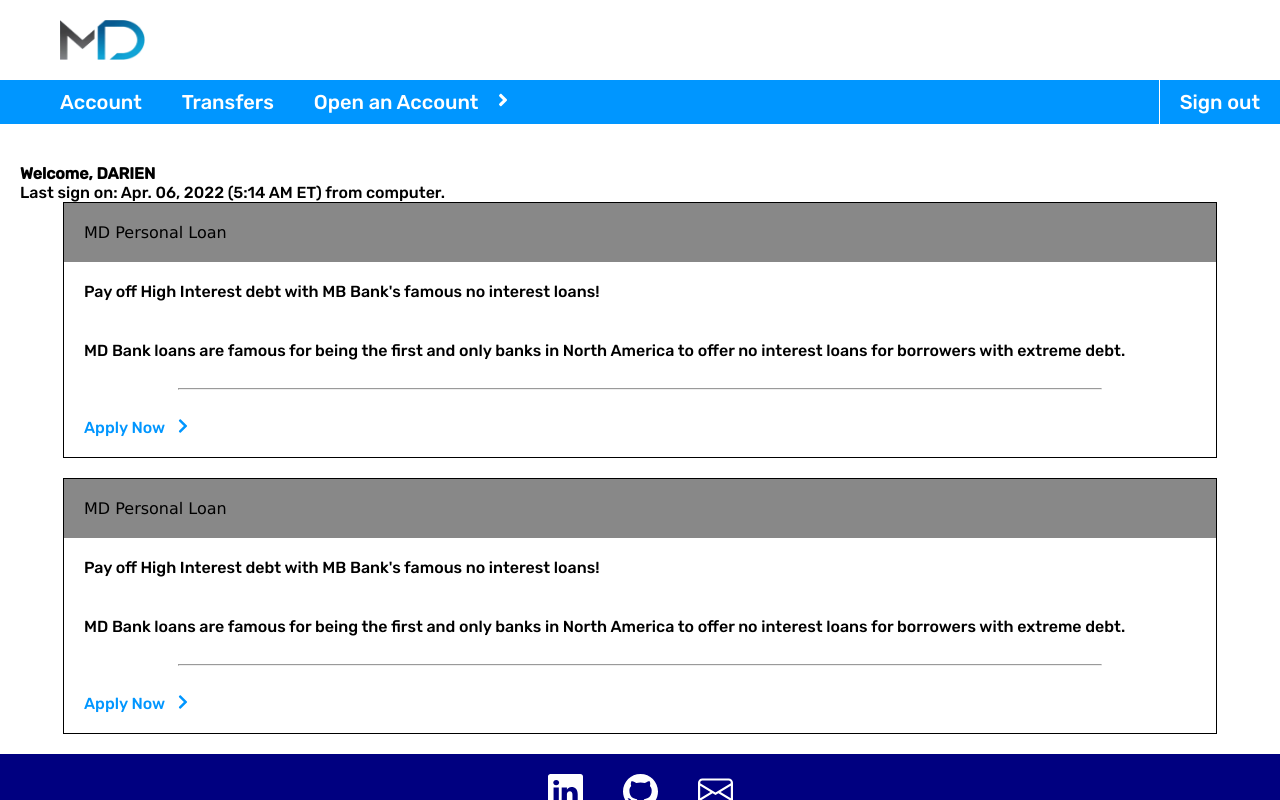
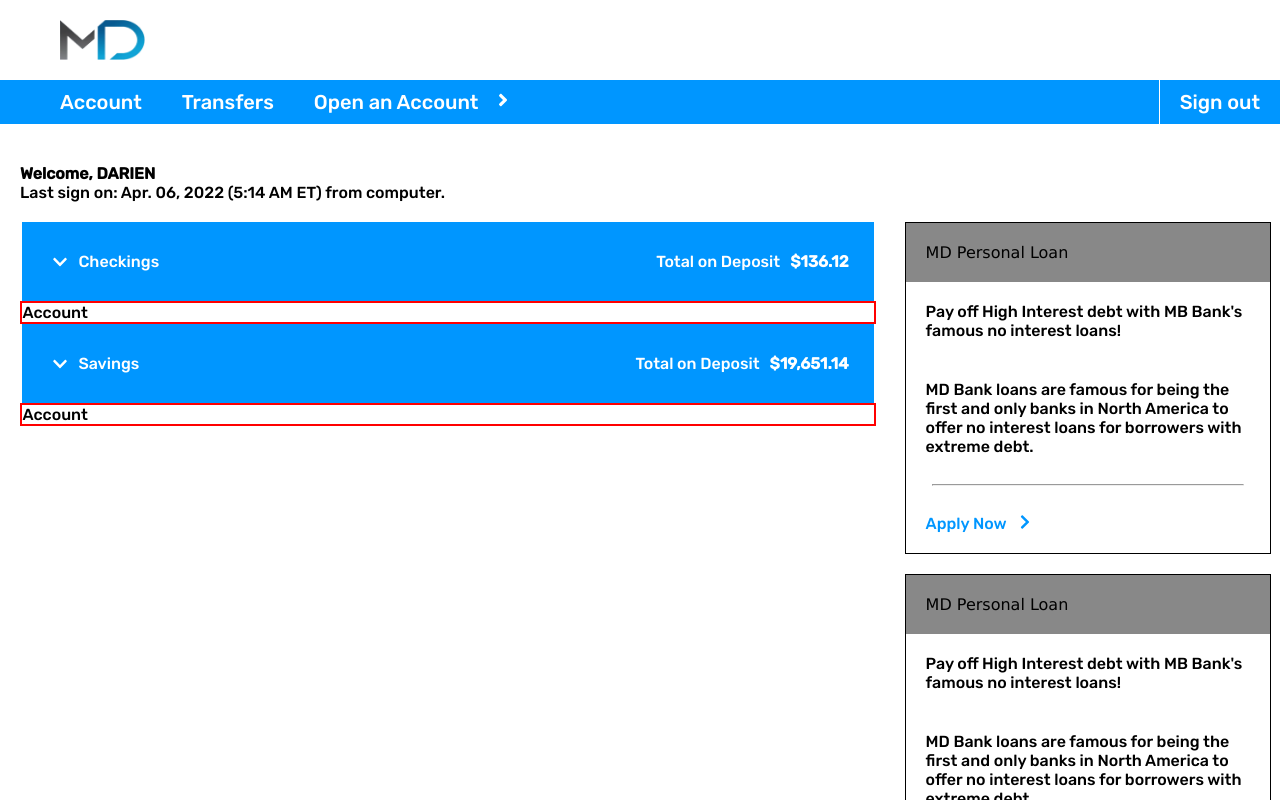
Before and after one commit to darienmiller88/Better-Bank-Account, a React (Create React App) app in the folder client/: page /dashboard in a window 1280 px wide. Shown: the top 800 px of the page. Built offline with nearby package versions, Linux system fonts and the light colour scheme.

Commit message:
finished dashboard for laptop

```diff
--- a/client/src/App.css
+++ b/client/src/App.css
@@ -1,5 +1,9 @@
 /* @import url('https://fonts.googleapis.com/css2?family=Open+Sans:wght@300&display=swap'); */
 @import url('https://fonts.googleapis.com/css2?family=Open+Sans:wght@300&family=Rubik:wght@500&display=swap');
+
+:root{
+  --bright-blue: rgb(0, 150, 255)
+}
 
 body{
     font-family: 'Open Sans', sans-serif;
--- a/client/src/Components/Account/Account.js
+++ b/client/src/Components/Account/Account.js
@@ -3,6 +3,8 @@ import styles from "./Account.module.scss"
 
 export default function Account() {
     return (
-        <div>Account</div>
+        <div className={styles.account}>
+            Account
+        </div>
     )
 }
--- a/client/src/Components/Account/Account.module.scss
+++ b/client/src/Components/Account/Account.module.scss
@@ -0,0 +1,5 @@
+.account{
+    border: 2px solid red;
+    width: 95%;
+    margin: auto;
+}
--- /dev/null
+++ b/client/src/Components/AccountLabel/AccountLabel.js
@@ -0,0 +1,32 @@
+import React from 'react'
+import { FaChevronDown, FaChevronUp } from "react-icons/fa"
+import Account from '../Account/Account'
+import styles from "./AccountLabel.module.scss"
+
+export default function AccountLabel({ accountType, amount, onClick, isLabelClicked }) {
+    return (
+        <>
+            <div className={styles.account_label} onClick={onClick}>
+                <div className={styles.account_type_wrapper}>
+                    {
+                        isLabelClicked
+                        ?
+                        <FaChevronUp className={`${styles.up_icon}`}/>
+                        :
+                        <FaChevronDown className={`${styles.up_icon}`}/>
+                    }
+
+                    <div className={styles.account_type}>{accountType}</div>
+                </div>
+
+                <div className={styles.total}>
+                    <div className={styles.total_label}>Total on Deposit</div>
+                    <div className={styles.cash}>${amount}</div>
+                </div>
+            </div>
+            <div className={styles.accounts}>
+                <Account />
+            </div>
+        </>
+    )
+}
--- /dev/null
+++ b/client/src/Components/AccountLabel/AccountLabel.module.scss
@@ -0,0 +1,57 @@
+$bright_blue: rgb(0, 150, 255);
+
+.account_label{
+    display: grid;
+    grid-template-columns: 50% auto;
+    background-color: $bright_blue;
+    color: white;
+    height: fit-content;
+    width: 95%;
+    margin: auto;
+
+    .account_type_wrapper{
+        display: flex;
+        align-items: center;
+        padding: 30px;
+
+        .up_icon{
+            padding-right: 10px;
+            transition: 0.2s;
+        }
+    }
+
+    .total{
+        display: flex;
+        justify-content: center;
+        flex-direction: column;
+        padding: 0px 15px;
+
+        .cash{
+            font-weight: bold;
+        }
+    }
+
+    @media screen and (min-width: 992px) {
+        cursor: pointer;
+
+        .total{
+            flex-direction: row;
+            justify-content: flex-end;
+            align-items: center;
+
+            .cash{
+                padding: 0px 10px;
+            }
+        }
+    }
+}
+
+.account_label:active{
+    cursor: pointer;
+
+    .account_type_wrapper{
+        .up_icon{
+            transform: rotate(180deg);
+        }
+    }
+}
--- a/client/src/Components/BankResource/BankResource.js
+++ b/client/src/Components/BankResource/BankResource.js
@@ -1,7 +1,29 @@
 import React from 'react'
+import styles from "./BankResource.module.scss"
+import { FaChevronRight } from "react-icons/fa"
 
 export default function BankResource() {
     return (
-        <div>BankResource</div>
+        <div className={styles.bank_resource}>
+            <div className={styles.resource_name}>
+                MD Personal Loan
+            </div>
+            <div className={styles.resource_description_wrapper}>
+                <div className={styles.resource_subtitle}>
+                    Pay off High Interest debt with MB Bank's famous no interest loans!
+                </div>
+                <div className={styles.resource_description}>
+                    MD Bank loans are famous for being the first and only banks in North America
+                    to offer no interest loans for borrowers with extreme debt.
+                </div>
+                <hr style={{width: "85%"}}/>
+                <div className={styles.apply_now_wrapper}>
+                    <div className={styles.apply_now}>
+                        Apply Now
+                    </div>
+                    <FaChevronRight className={styles.icon}/>
+                </div>
+            </div>
+        </div>
     )
 }
--- a/client/src/Components/BankResource/BankResource.module.scss
+++ b/client/src/Components/BankResource/BankResource.module.scss
@@ -0,0 +1,37 @@
+.bank_resource{
+    width: 90%;
+    border: 1px black solid;
+    margin: auto;
+    margin-bottom: 20px;
+    $paddingValue: 20px;
+
+    .resource_name{
+        background-color: #888888;
+        padding: $paddingValue;
+        font-family: 'Lucida Sans', 'Lucida Sans Regular', 'Lucida Grande', 'Lucida Sans Unicode', Geneva, Verdana, sans-serif;
+    }
+
+    .resource_description_wrapper{
+        .resource_subtitle{
+            padding: $paddingValue;
+        }
+
+        .resource_description{
+            padding: $paddingValue;
+        }
+
+        .apply_now_wrapper{
+            display: flex;
+            padding: $paddingValue;
+            color: var(--bright-blue);
+
+            .icon{
+                padding: 0px 10px;
+            }
+        }
+    }
+
+    @media screen and (min-width: 992px) {
+        width: 95%;
+    }
+}
--- a/client/src/Pages/Dashboard/Dashboard.js
+++ b/client/src/Pages/Dashboard/Dashboard.js
@@ -1,80 +1,19 @@
 import React, { useState, useRef, useEffect } from 'react'
-import { FaChevronDown, FaChevronUp, FaChevronRight } from "react-icons/fa"
 import styles from "./Dashboard.module.scss"
 import logo from "../../img/logo2-nobg.png"
 import MiniNav from '../../Components/MiniNav/MiniNav'
 import Footer from "../../Containers/Footer/Footer"
-
+import AccountLabel from '../../Components/AccountLabel/AccountLabel'
+import BankResource from '../../Components/BankResource/BankResource'
 
 export default function Dashboard() {
     const [isFirstButtonActive, setIsFirstButtonActive] = useState(false)
     const [isCheckingsLabelClicked, setIsCheckingsLabelClicked] = useState(false)
     const [isSavingsLabelClicked, setIsSavingsLabelClicked] = useState(false)
 
-    const AccountLabel = ({ accountType, amount, onClick, isLabelClicked }) => {
+    const PhoneView = () => {
         return (
-            <div className={styles.account_label} onClick={onClick}>
-                <div className={styles.account_type_wrapper}>
-                    {
-                        isLabelClicked
-                        ?
-                        <FaChevronUp className={`${styles.up_icon}`}/>
-                        :
-                        <FaChevronDown className={`${styles.up_icon}`}/>
-                    }
-
-                    <div className={styles.account_type}>{accountType}</div>
-                </div>
-
-                <div className={styles.total}>
-                    <div className={styles.total_label}>Total on Deposit</div>
-                    <div className={styles.cash}>${amount}</div>
-                </div>
-            </div>
-        )
-    }
-
-    const BankResource = () => {
-        return (
-            <div className={styles.bank_resource}>
-                <div className={styles.resource_name}>
-                    MD Personal Loan
-                </div>
-                <div className={styles.resource_description_wrapper}>
-                    <div className={styles.resource_subtitle}>
-                        Pay off High Interest debt with MB Bank's famous no interest loans!
-                    </div>
-                    <div className={styles.resource_description}>
-                        MD Bank loans are famous for being the first and only banks in North America
-                        to offer no interest loans for borrowers with extreme debt.
-                    </div>
-                    <hr style={{width: "80%"}}/>
-                    <div className={styles.apply_now_wrapper}>
-                        <div className={styles.apply_now}>
-                            Apply Now
-                        </div>
-                        <FaChevronRight className={styles.icon}/>
-                    </div>
-                </div>
-
-            </div>
-        )
-    }
-
-    return (
-        <>
-
-        <div className={styles.dashboard}>
-            <div className={styles.logo_nav}>
-                <div className={styles.logo_wrapper}>
-                    <img alt='logo' src={logo} />
-                </div>
-            </div>
-            <MiniNav />
-            <div className={styles.welcome}>Welcome, DARIEN</div>
-            <div className={styles.last_sign_in}>Last sign on: Apr. 06, 2022 (5:14 AM ET) from computer.</div>
-
-            {/* For phone and tablet only */}
+            <div className={styles.phone_menu}>
                 <div className={styles.button_group}>
                     <button className={isFirstButtonActive ? styles.active_button : ""} onClick={() => setIsFirstButtonActive(true)}>
                         Accounts Overview
@@ -107,11 +46,54 @@ export default function Dashboard() {
                         <BankResource />
                     </>
                 }
+            </div>
+        )
+    }
 
+    const DesktopView = () => {
+        return (
+            <div className={styles.desktop_view}>
+                <div className={styles.account_labels}>
+                    <AccountLabel
+                        accountType={"Checkings"}
+                        amount={136.12.toLocaleString("en-US")}
+                        onClick={() => setIsCheckingsLabelClicked(!isCheckingsLabelClicked)}
+                        isLabelClicked={isCheckingsLabelClicked}
+                    />
+                    <AccountLabel
+                        accountType={"Savings"}
+                        amount={19651.14.toLocaleString("en-US")}
+                        onClick={() => setIsSavingsLabelClicked(!isSavingsLabelClicked)}
+                        isLabelClicked={isSavingsLabelClicked}
+                    />
+                </div>
+                <div className={styles.resources}>
+                    <BankResource />
+                    <BankResource />
+                </div>
+            </div>
+        )
+    }
 
+    return (
+        <>
+            <div className={styles.dashboard}>
+                <div className={styles.logo_nav}>
+                    <div className={styles.logo_wrapper}>
+                        <img alt='logo' src={logo} />
+                    </div>
+                </div>
+                <MiniNav />
+                <div className={styles.welcome}>Welcome, DARIEN</div>
+                <div className={styles.last_sign_in}>Last sign on: Apr. 06, 2022 (5:14 AM ET) from computer.</div>
+
+                {/* For phone and tablet only */}
+                <PhoneView />
+
+                {/* For laptops and desktops */}
+                <DesktopView />
             </div>
             <Footer />
         </>
-
     )
 }
--- a/client/src/Pages/Dashboard/Dashboard.module.scss
+++ b/client/src/Pages/Dashboard/Dashboard.module.scss
@@ -53,19 +53,19 @@ $bright_blue: rgb(0, 150, 255);
 
     .last_sign_in{
         margin-left: 20px;
+        margin-bottom: 20px;
     }
 
+    .phone_menu{
         .button_group{
             display: grid;
             grid-template-columns: 50% auto;
             margin: auto;
             margin-top: 30px;
             margin-bottom: 30px;
-        //border: 2px solid rebeccapurple;
             width: 95%;
 
             button{
-            //height: 80px;
                 font-size: 18px;
                 padding: 30px 0px;
                 transition: 0.3s;
@@ -79,87 +79,22 @@ $bright_blue: rgb(0, 150, 255);
                 background-color: white;
                 z-index: 2;
             }
+        }
 
         @media screen and (min-width: 992px) {
-            // Hide button group on larger devices
             display: none;
         }
     }
 
-    .account_label{
+    .desktop_view{
+        //Hide the display on mobile devices...
+        display: none;
+
+        //And unhide it on Desktops
+        @media screen and (min-width: 992px) {
             display: grid;
-        grid-template-columns: 50% auto;
-        background-color: $bright_blue;
-        color: white;
-        height: fit-content;
-        width: 95%;
+            grid-template-columns: 70% auto;
             margin: auto;
-        margin-bottom: 5px;
-
-        .account_type_wrapper{
-            display: flex;
-            align-items: center;
-            padding: 30px;
-
-            .up_icon{
-                padding-right: 10px;
-                transition: 0.2s;
-            }
-        }
-
-        .total{
-            display: flex;
-            justify-content: center;
-            flex-direction: column;
-            padding: 0px 15px;
-
-            .cash{
-                font-weight: bold;
         }
     }
 }
-
-    .account_label:active{
-        cursor: pointer;
-
-        .account_type_wrapper{
-            .up_icon{
-                transform: rotate(180deg);
-            }
-        }
-    }
-
-    .bank_resource{
-        width: 90%;
-        border: 1px black solid;
-        margin: auto;
-        margin-bottom: 20px;
-        $paddingValue: 20px;
-
-        .resource_name{
-            background-color: #888888;
-            padding: $paddingValue;
-            font-family: 'Lucida Sans', 'Lucida Sans Regular', 'Lucida Grande', 'Lucida Sans Unicode', Geneva, Verdana, sans-serif;
-        }
-
-        .resource_description_wrapper{
-            .resource_subtitle{
-                padding: $paddingValue;
-            }
-
-            .resource_description{
-                padding: $paddingValue;
-            }
-
-            .apply_now_wrapper{
-                display: flex;
-                padding: $paddingValue;
-                color: $bright_blue;
-
-                .icon{
-                    padding: 0px 10px;
-                }
-            }
-        }
-    }
-}
```
Also changed, not shown: client/src/img/account.png (added). Lines whose indentation alone changed are shown as unchanged.
